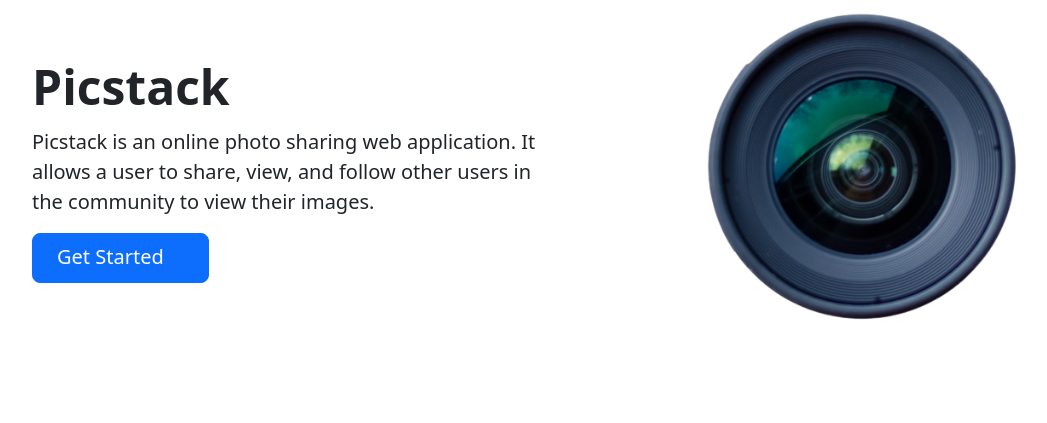
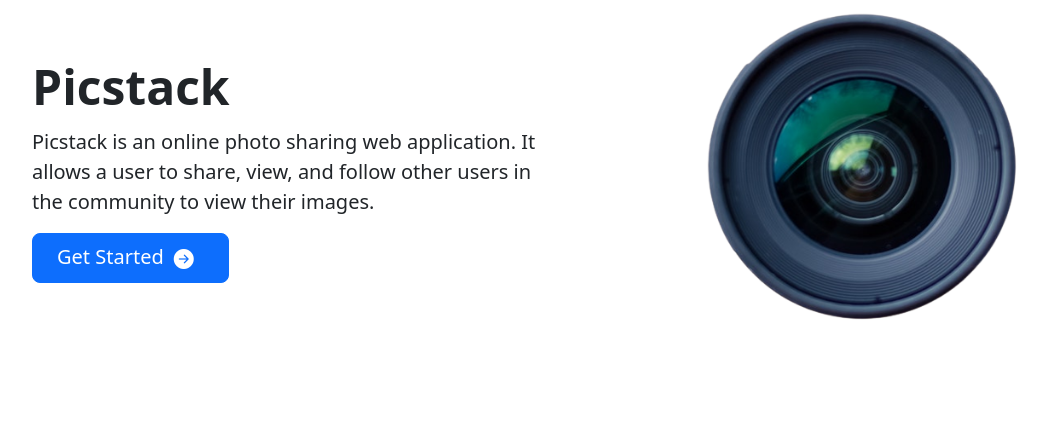
Before and after one commit to kelvinmburu/picstack, a Django app: page / in a window 1280 px wide. Shown: the part 97-520 px from the top of the page, without its empty margins (62-1109 px from the left). Run offline with Django 4.2, Linux system fonts and the light colour scheme; some libraries are stand-ins or nearby versions.

Commit message:
chore: added bootsrap image path

```diff
--- a/templates/base.html
+++ b/templates/base.html
@@ -7,6 +7,8 @@
     <meta charset="UTF-8">
     <meta http-equiv="X-UA-Compatible" content="IE=edge">
     <meta name="viewport" content="width=device-width, initial-scale=1.0">
+    <!-- Bootstrap icons -->
+    <link rel="stylesheet" href="https://cdn.jsdelivr.net/npm/bootstrap-icons@1.8.3/font/bootstrap-icons.css">
 
     <!-- bootstrap link -->
     <link href="https://cdn.jsdelivr.net/npm/bootstrap@5.2.0-beta1/dist/css/bootstrap.min.css" rel="stylesheet"
```
